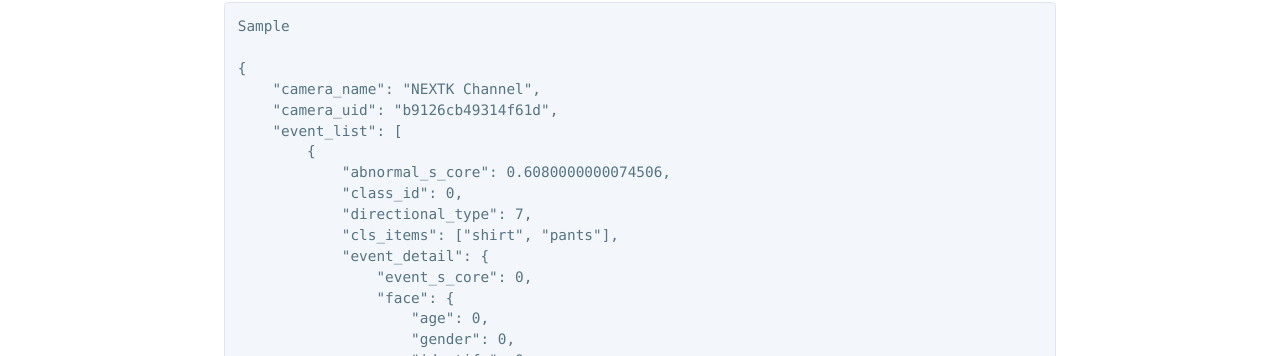
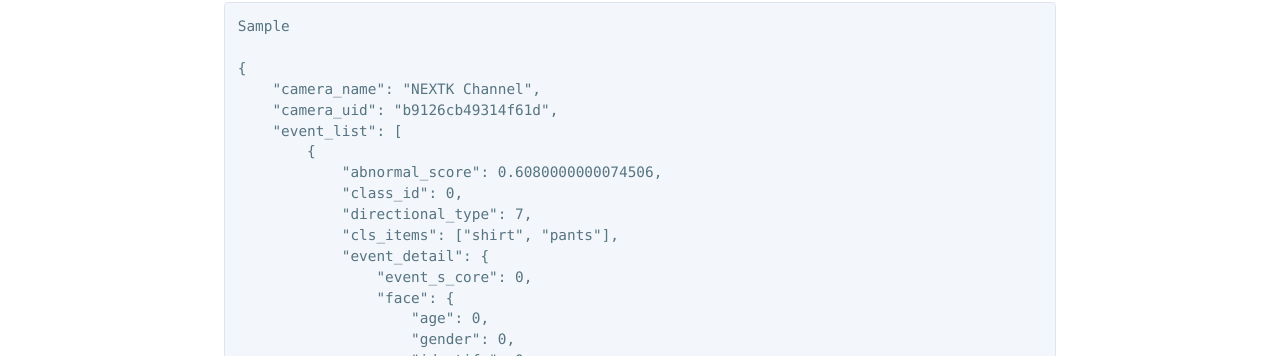
Before and after one commit to nextk-developer/nkapi, a Jekyll site: the page built from docs/kr/zmq/va_results_v3.md, in a window 1280 px wide and 1400 px high, scrolled down 269 px. Shown: the part 242-598 px from the top of the window. Built offline with Jekyll 4.4.1, drawn with Linux system fonts in a browser that asks for light colours; some of the changed text lies outside the part shown.

Commit message:
fix: 오타 수정

```diff
--- a/docs/kr/zmq/va_results_v3.md
+++ b/docs/kr/zmq/va_results_v3.md
@@ -14,7 +14,7 @@ Sample
     "camera_uid": "b9126cb49314f61d",
     "event_list": [
         {
-            "abnormal_s_core": 0.6080000000074506,
+            "abnormal_score": 0.6080000000074506,
             "class_id": 0,
             "directional_type": 7,
             "cls_items": ["shirt", "pants"],
```
Also changed, not shown: docs/kr/api/v3/va/inference_image.md (+1 -1 lines).
